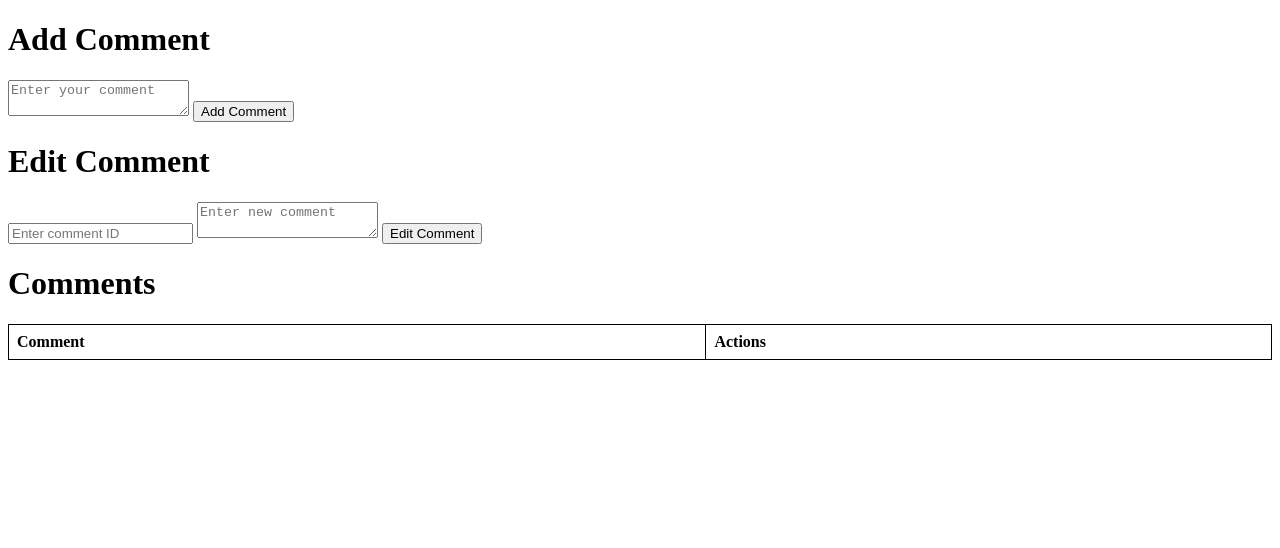
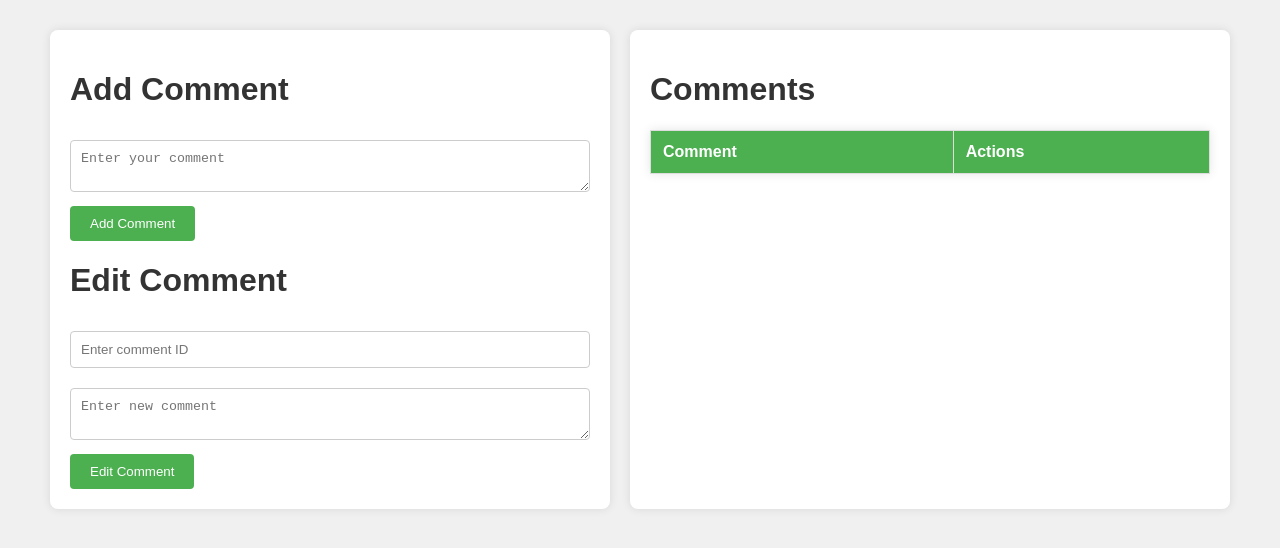
Before and after one commit to wiktorKycia/skills-copilot-codespaces-vscode, a website: page index.html in a window 1280 px wide. Drawn offline with Linux system fonts and the light colour scheme; no server answers.

Commit message:
copilot edited the website so that it does not look like shit

```diff
--- a/comments.json
+++ b/comments.json
@@ -1 +1 @@
-[{"id":"1731864587497","message":"Hello world!"}]
+[{"id":"1731864587497","message":"Hello world!"},{"id":"1731865851337","message":"chatgpt is too powerful"},{"id":"1731866473811","message":"This website is amazing! It works on both: desktop and mobile devices"}]
--- a/index.html
+++ b/index.html
@@ -4,22 +4,11 @@
     <meta charset="UTF-8">
     <meta name="viewport" content="width=device-width, initial-scale=1.0">
     <title>Comments</title>
-    <style>
-        table {
-            width: 100%;
-            border-collapse: collapse;
-        }
-        th, td {
-            border: 1px solid black;
-            padding: 8px;
-            text-align: left;
-        }
-        tr:hover {
-            background-color: #f5f5f5;
-        }
-    </style>
+    <link rel="stylesheet" href="style.css">
 </head>
 <body>
+    <div class="container">
+        <div class="form-container">
             <h1>Add Comment</h1>
             <form id="addCommentForm">
                 <textarea id="message" placeholder="Enter your comment" required></textarea>
@@ -32,7 +21,9 @@
                 <textarea id="newMessage" placeholder="Enter new comment" required></textarea>
                 <button type="submit">Edit Comment</button>
             </form>
+        </div>
 
+        <div class="table-container">
             <h1>Comments</h1>
             <table id="commentsTable">
                 <thead>
@@ -45,6 +36,8 @@
                     <!-- Komentarze będą tutaj wstawiane dynamicznie -->
                 </tbody>
             </table>
+        </div>
+    </div>
 
     <script src="script.js"></script>
 </body>
--- /dev/null
+++ b/style.css
@@ -0,0 +1,107 @@
+body {
+    font-family: Arial, sans-serif;
+    background-color: #f0f0f0;
+    margin: 0;
+    padding: 0;
+    display: flex;
+    flex-direction: column;
+    align-items: center;
+}
+
+h1 {
+    color: #333;
+}
+
+.container {
+    display: flex;
+    flex-wrap: wrap;
+    justify-content: center;
+    width: 100%;
+    max-width: 1200px;
+    margin: 20px 0;
+}
+
+.form-container, .table-container {
+    background-color: #fff;
+    padding: 20px;
+    margin: 10px;
+    border-radius: 8px;
+    box-shadow: 0 0 10px rgba(0, 0, 0, 0.1);
+    box-sizing: border-box;
+}
+
+.form-container {
+    flex: 1;
+    min-width: 300px;
+    max-width: 600px;
+}
+
+.table-container {
+    flex: 2;
+    min-width: 300px;
+    max-width: 600px;
+}
+
+textarea, input[type="text"] {
+    width: 100%;
+    padding: 10px;
+    margin: 10px 0;
+    border: 1px solid #ccc;
+    border-radius: 4px;
+    box-sizing: border-box;
+}
+
+button {
+    background-color: #4CAF50;
+    color: white;
+    padding: 10px 20px;
+    border: none;
+    border-radius: 4px;
+    cursor: pointer;
+}
+
+button:hover {
+    background-color: #45a049;
+}
+
+table {
+    width: 100%;
+    border-collapse: collapse;
+    margin: 20px 0;
+    background-color: #fff;
+    box-shadow: 0 0 10px rgba(0, 0, 0, 0.1);
+}
+
+th, td {
+    border: 1px solid #ddd;
+    padding: 12px;
+    text-align: left;
+}
+
+th {
+    background-color: #4CAF50;
+    color: white;
+}
+
+tr:nth-child(even) {
+    background-color: #f2f2f2;
+}
+
+tr:hover {
+    background-color: #ddd;
+}
+
+.actionsCell {
+    text-align: center;
+}
+
+@media (max-width: 768px) {
+    .container {
+        flex-direction: column;
+        align-items: center;
+    }
+
+    .form-container, .table-container {
+        max-width: 100%;
+    }
+}
```
Lines whose indentation alone changed are shown as unchanged.
